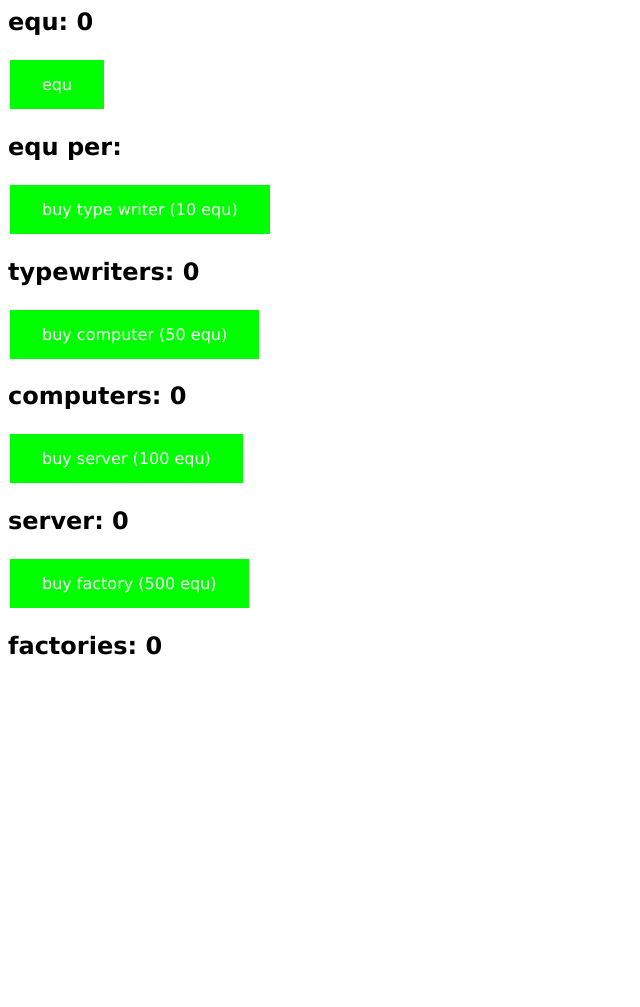
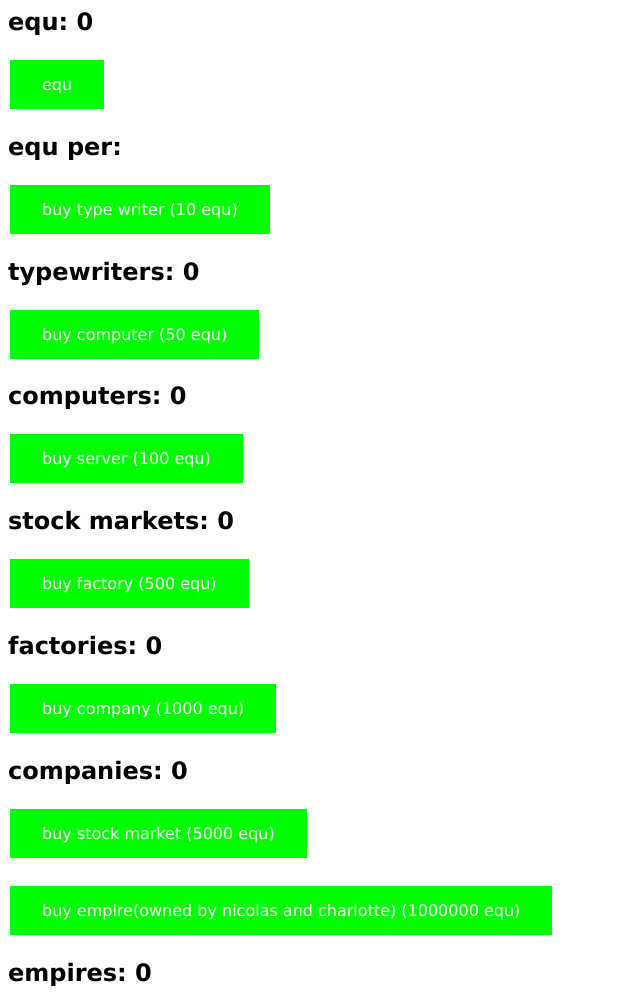
Before and after one commit to CoastStarlight/stuff, a plain HTML site: page school/games/clicker.html in a window 1280 px wide. Shown: the whole page, without its empty margins (0-640 px from the left). Before the commit the page ends 800 px from the top, so only its background shows below. Drawn offline with Linux system fonts and the light colour scheme.

Commit message:
HOW
HOW YOU GET 10000 FACTORIES

fine ill add more

```diff
--- a/school/games/clicker.html
+++ b/school/games/clicker.html
@@ -32,16 +32,25 @@ button {
         <h2 id="s"><h2>
         <button onclick="owned[3] += 1;burp(50);">buy factory (500 equ)</button>
         <h2 id="f"><h2>
+        <button onclick="owned[4] += 1;burp(100);">buy company (1000 equ)</button>
+        <h2 id="b"><h2>
+        <button onclick="owned[5] += 1;burp(500);">buy stock market (5000 equ)</button>
+        <h2 id="s"><h2>
+        <button onclick="owned[6] += 1;burp(100000);">buy empire(owned by nicolas and charlotte) (1000000 equ)</button>
+        <h2 id="e"><h2>
         <script>
             var numba = 5;
             var equ = 0;
-            var owned = [0, 0, 0, 0]
+            var owned = [0, 0, 0, 0, 0, 0, 0]
             display();
             function display() {
             document.getElementById("w").innerHTML = "typewriters: " + owned[0]
             document.getElementById("c").innerHTML = "computers: " + owned[1]
             document.getElementById("s").innerHTML = "server: " + owned[2]
             document.getElementById("f").innerHTML = "factories: " + owned[3]
+            document.getElementById("b").innerHTML = "companies: " + owned[4]
+                document.getElementById("s").innerHTML = "stock markets: " + owned[5]
+                    document.getElementById("e").innerHTML = "empires: " + owned[6]
             }
             function add() {
                 var x = Math.ceil(Math.random() * 12)
```
